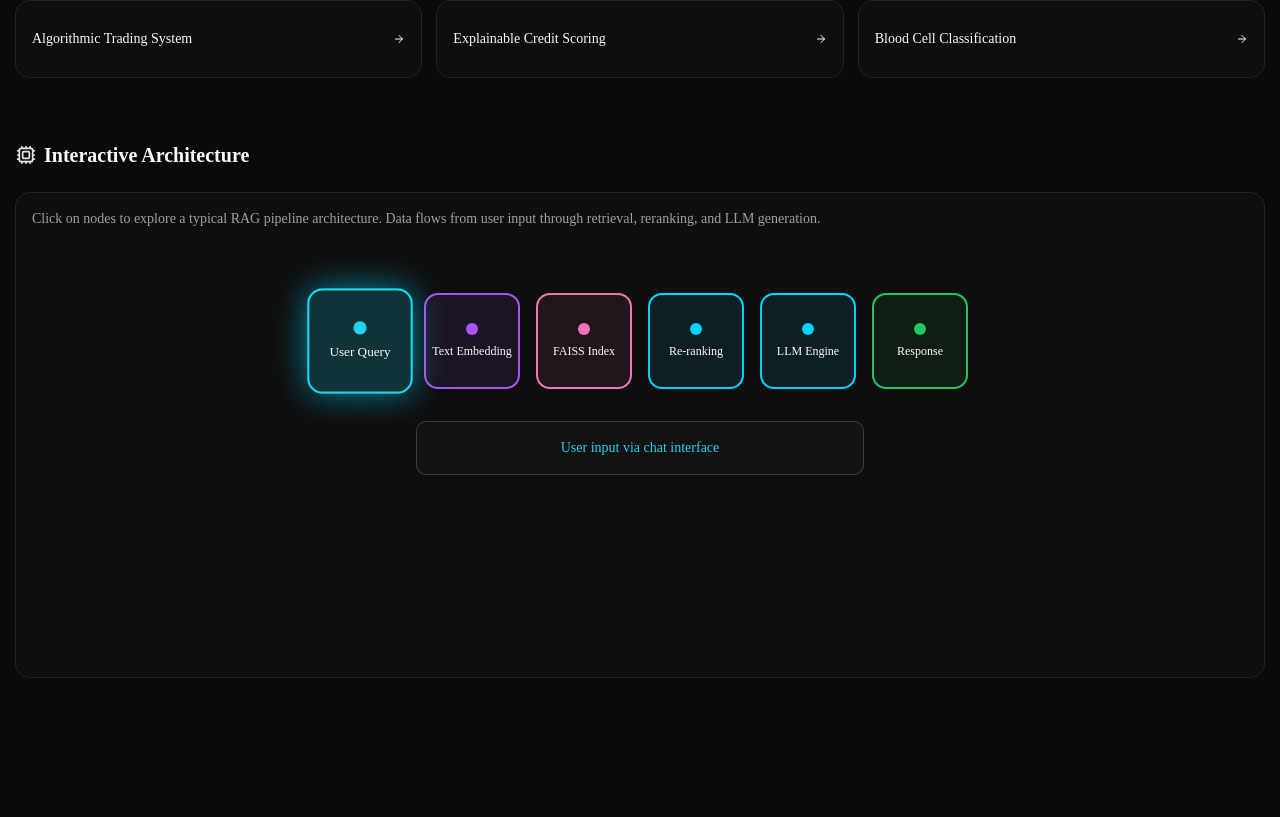
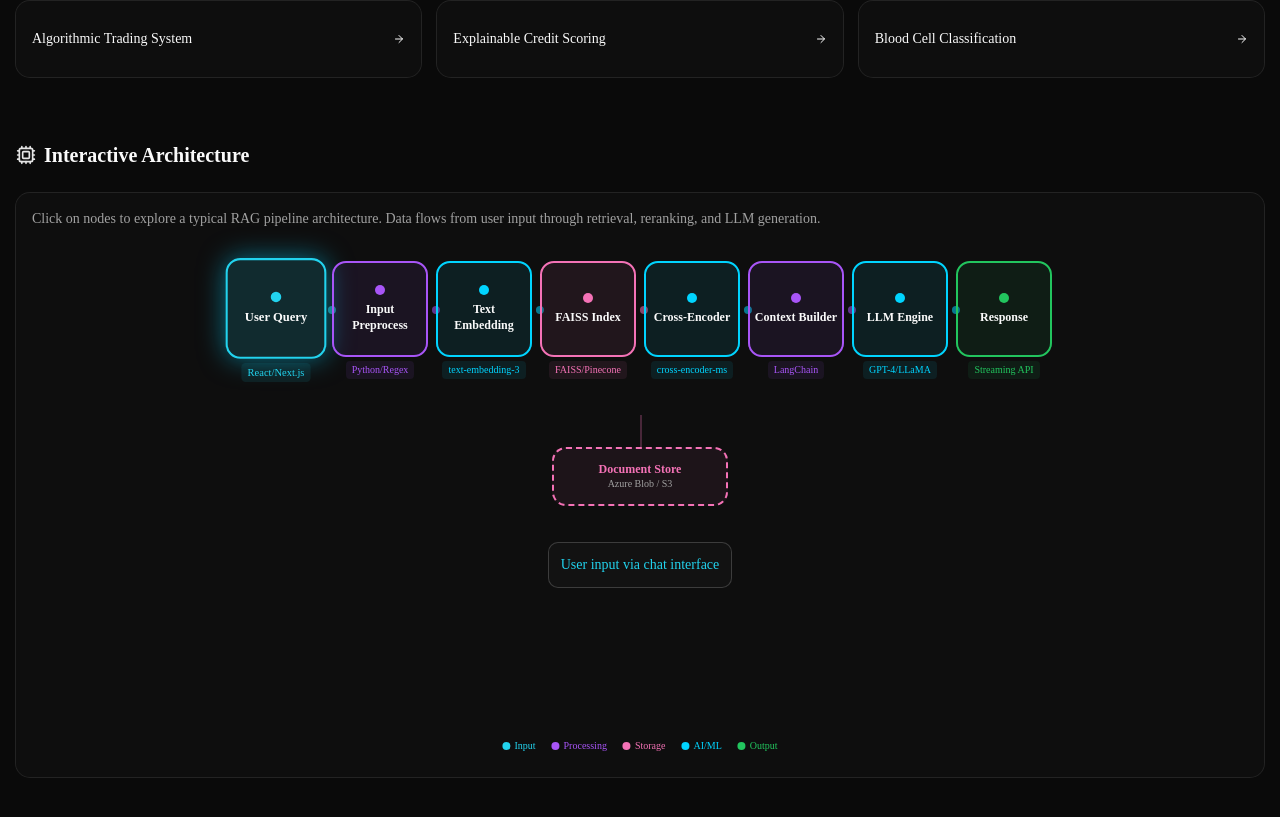
Before and after one commit to ShamsTabrezSyed/portfolio, a Next.js app: page /portfolio/systems in a window 1280 px wide. Shown: the part 1432-2249 px from the top of the page. Before the commit the page ends 2205 px from the top, so only its background shows below. Built offline with nearby package versions, Linux system fonts and the light colour scheme.

Commit message:
Add glitch logo, fix navigation, enhance architecture graph

```diff
--- a/src/components/graphs/ArchitectureGraph.tsx
+++ b/src/components/graphs/ArchitectureGraph.tsx
@@ -7,142 +7,171 @@ interface GraphNode {
   id: string;
   label: string;
   description: string;
-  type: 'source' | 'process' | 'storage' | 'model' | 'api' | 'cloud';
+  tech: string;
+  type: 'input' | 'process' | 'storage' | 'model' | 'output';
 }
 
 interface ArchitectureGraphProps {
-  nodes?: GraphNode[];
   className?: string;
 }
 
 const nodeColors: Record<string, string> = {
-  source: '#22d3ee',
+  input: '#22d3ee',
   process: '#a855f7',
   storage: '#f472b6',
   model: '#00d4ff',
-  api: '#22c55e',
-  cloud: '#f59e0b'
+  output: '#22c55e'
 };
 
-const defaultNodes: GraphNode[] = [
-  { id: 'user', label: 'User Query', description: 'User input via chat interface', type: 'source' },
-  { id: 'embed', label: 'Text Embedding', description: 'Convert text to vector embeddings', type: 'process' },
-  { id: 'vector', label: 'FAISS Index', description: 'Semantic similarity search', type: 'storage' },
-  { id: 'rerank', label: 'Re-ranking', description: 'Cross-encoder reranking', type: 'model' },
-  { id: 'llm', label: 'LLM Engine', description: 'Context-aware response generation', type: 'model' },
-  { id: 'output', label: 'Response', description: 'Streaming answer to user', type: 'api' }
+const ragNodes: GraphNode[] = [
+  { id: 'user', label: 'User Query', description: 'User input via chat interface', tech: 'React/Next.js', type: 'input' },
+  { id: 'preprocess', label: 'Input Preprocess', description: 'Clean, normalize & tokenize query text', tech: 'Python/Regex', type: 'process' },
+  { id: 'embed', label: 'Text Embedding', description: 'Convert text to vector embeddings', tech: 'text-embedding-3', type: 'model' },
+  { id: 'faiss', label: 'FAISS Index', description: 'Semantic similarity search', tech: 'FAISS/Pinecone', type: 'storage' },
+  { id: 'rerank', label: 'Cross-Encoder', description: 'Re-rank retrieved chunks by relevance', tech: 'cross-encoder-ms', type: 'model' },
+  { id: 'context', label: 'Context Builder', description: 'Combine chunks into prompt context', tech: 'LangChain', type: 'process' },
+  { id: 'llm', label: 'LLM Engine', description: 'Generate contextual response', tech: 'GPT-4/LLaMA', type: 'model' },
+  { id: 'output', label: 'Response', description: 'Stream final answer to user', tech: 'Streaming API', type: 'output' }
 ];
 
-export function ArchitectureGraph({ nodes = defaultNodes, className }: ArchitectureGraphProps) {
+export function ArchitectureGraph({ className }: ArchitectureGraphProps) {
   const [hoveredNode, setHoveredNode] = useState<string | null>(null);
   const [activeNode, setActiveNode] = useState<string>('user');
 
   return (
-    <div className={`relative w-full min-h-[400px] ${className}`}>
-      <div className="absolute inset-0 flex items-center justify-center">
-        <svg className="w-full h-full max-w-4xl" viewBox="0 0 800 400" preserveAspectRatio="xMidYMid meet">
-          <defs>
-            <linearGradient id="lineGrad" x1="0%" y1="0%" x2="100%" y2="0%">
-              <stop offset="0%" stopColor="#00d4ff" stopOpacity="0.4" />
-              <stop offset="50%" stopColor="#00d4ff" stopOpacity="1" />
-              <stop offset="100%" stopColor="#00d4ff" stopOpacity="0.4" />
-            </linearGradient>
-            <filter id="glowx">
-              <feGaussianBlur stdDeviation="3" result="blur" />
-              <feMerge>
-                <feMergeNode in="blur" />
-                <feMergeNode in="SourceGraphic" />
-              </feMerge>
-            </filter>
-          </defs>
-
-          {nodes.slice(0, -1).map((_, i) => {
-            const x1 = 100 + i * 130;
-            const x2 = 230 + i * 130;
-            return (
-              <motion.line
-                key={i}
-                x1={x1}
-                y1={200}
-                x2={x2}
-                y2={200}
-                stroke="url(#lineGrad)"
-                strokeWidth="2"
-                initial={{ pathLength: 0 }}
-                animate={{ pathLength: 1 }}
-                transition={{ duration: 1, delay: i * 0.15 }}
-              />
-            );
-          })}
-        </svg>
-      </div>
-
-      <div className="relative flex items-center justify-center gap-4 flex-wrap max-w-4xl mx-auto pt-8">
-        {nodes.map((node, i) => (
+    <div className={`relative w-full min-h-[500px] ${className}`}>
+      <div className="relative flex flex-col items-center gap-3">
+        <div className="flex flex-wrap justify-center gap-2 max-w-4xl mx-auto mb-6">
+          {ragNodes.map((node, i) => (
             <motion.div
               key={node.id}
               className="relative"
-            initial={{ opacity: 0, y: 20 }}
+              initial={{ opacity: 0, y: 10 }}
               animate={{ opacity: 1, y: 0 }}
-            transition={{ delay: i * 0.1 }}
+              transition={{ delay: i * 0.08 }}
+            >
+              <motion.div
+                className={`flex flex-col items-center cursor-pointer transition-all duration-200 ${
+                  activeNode === node.id ? 'scale-105' : 'hover:scale-102'
+                }`}
+                onClick={() => setActiveNode(node.id)}
                 onMouseEnter={() => setHoveredNode(node.id)}
                 onMouseLeave={() => setHoveredNode(null)}
-            onClick={() => setActiveNode(node.id)}
               >
-            <motion.div
-              className={`w-24 h-24 rounded-xl flex flex-col items-center justify-center cursor-pointer transition-all duration-300 ${
+                <div
+                  className={`w-24 h-24 rounded-xl flex flex-col items-center justify-center border-2 transition-all duration-300 ${
                     activeNode === node.id
-                  ? 'scale-110 shadow-[0_0_30px_rgba(0,212,255,0.6)]'
-                  : 'hover:scale-105'
+                      ? 'shadow-[0_0_25px_rgba(0,212,255,0.5)]'
+                      : ''
                   }`}
                   style={{
                     borderColor: nodeColors[node.type],
-                backgroundColor: activeNode === node.id ? `${nodeColors[node.type]}30` : `${nodeColors[node.type]}15`,
-                borderWidth: '2px',
-                borderStyle: 'solid'
+                    backgroundColor: activeNode === node.id ? `${nodeColors[node.type]}25` : `${nodeColors[node.type]}15`,
                   }}
                 >
                   <div
-                className="w-3 h-3 rounded-full mb-2"
+                    className="w-2.5 h-2.5 rounded-full mb-1.5"
                     style={{ backgroundColor: nodeColors[node.type] }}
                   />
-              <span className="text-xs font-medium text-center px-1">{node.label}</span>
-            </motion.div>
+                  <span className="text-xs font-semibold text-center px-1">{node.label}</span>
+                </div>
+
+                <span
+                  className="text-[10px] mt-1 px-1.5 py-0.5 rounded"
+                  style={{
+                    color: nodeColors[node.type],
+                    backgroundColor: `${nodeColors[node.type]}15`
+                  }}
+                >
+                  {node.tech}
+                </span>
 
                 <AnimatePresence>
                   {hoveredNode === node.id && (
                     <motion.div
-                  initial={{ opacity: 0, y: 10 }}
+                      initial={{ opacity: 0, y: 5 }}
                       animate={{ opacity: 1, y: 0 }}
                       exit={{ opacity: 0 }}
-                  className="absolute top-full mt-3 left-1/2 -translate-x-1/2 w-40 p-3 rounded-lg bg-card border border-primary/30 z-50"
+                      className="absolute top-full mt-2 left-1/2 -translate-x-1/2 w-44 p-2.5 rounded-lg bg-card border z-50 shadow-lg"
                     >
-                  <p className="font-semibold text-sm" style={{ color: nodeColors[node.type] }}>
+                      <p className="text-xs font-medium" style={{ color: nodeColors[node.type] }}>
                         {node.label}
                       </p>
-                  <p className="text-xs text-muted-foreground mt-1">{node.description}</p>
+                      <p className="text-[10px] text-muted-foreground mt-1">{node.description}</p>
                     </motion.div>
                   )}
                 </AnimatePresence>
               </motion.div>
+
+              {i < ragNodes.length - 1 && (
+                <motion.div
+                  className="absolute top-12 -right-2 w-8 h-0.5"
+                  style={{
+                    background: `linear-gradient(90deg, ${nodeColors[node.type]} 0%, ${nodeColors[node.type]}50% 50%, transparent 100%)`
+                  }}
+                >
+                  <motion.div
+                    className="absolute right-0 top-1/2 -translate-y-1/2 w-2 h-2 rounded-full"
+                    style={{ backgroundColor: nodeColors[node.type] }}
+                    animate={{ x: [0, 4], opacity: [0.5, 1, 0.5] }}
+                    transition={{ duration: 1.5, repeat: Infinity }}
+                  />
+                </motion.div>
+              )}
+            </motion.div>
           ))}
         </div>
 
-      <div className="mt-8 text-center">
+        {ragNodes.slice(0, 1).map((node) => (
+          <div key="doc-store" className="mt-8 relative">
+            <div
+              className="w-44 p-3 rounded-xl border-2 border-dashed"
+              style={{
+                borderColor: '#f472b6',
+                backgroundColor: '#f472b610'
+              }}
+            >
+              <p className="text-xs font-semibold text-center" style={{ color: '#f472b6' }}>
+                Document Store
+              </p>
+              <p className="text-[10px] text-muted-foreground text-center">Azure Blob / S3</p>
+            </div>
+            <motion.div
+              className="absolute -top-8 left-1/2 w-0.5 h-8"
+              style={{ backgroundColor: '#f472b640' }}
+            />
+          </div>
+        ))}
+
         <AnimatePresence mode="wait">
           <motion.div
             key={activeNode}
             initial={{ opacity: 0 }}
             animate={{ opacity: 1 }}
             exit={{ opacity: 0 }}
-            className="p-4 rounded-lg bg-card/50 border border-primary/20 max-w-md mx-auto"
+            className="mt-6 p-3 rounded-lg bg-card/50 border border-primary/20 max-w-md"
           >
-            <p className="text-sm" style={{ color: nodeColors[nodes.find(n => n.id === activeNode)?.type || 'api'] }}>
-              {nodes.find(n => n.id === activeNode)?.description}
+            <p className="text-sm text-center" style={{ color: nodeColors[ragNodes.find(n => n.id === activeNode)?.type || 'model'] }}>
+              {ragNodes.find(n => n.id === activeNode)?.description}
             </p>
           </motion.div>
         </AnimatePresence>
       </div>
+
+      <div className="absolute bottom-2 left-1/2 -translate-x-1/2 flex gap-4 text-[10px]">
+        {[
+          { label: 'Input', color: '#22d3ee' },
+          { label: 'Processing', color: '#a855f7' },
+          { label: 'Storage', color: '#f472b6' },
+          { label: 'AI/ML', color: '#00d4ff' },
+          { label: 'Output', color: '#22c55e' }
+        ].map((item) => (
+          <div key={item.label} className="flex items-center gap-1">
+            <span className="w-2 h-2 rounded-full" style={{ backgroundColor: item.color }} />
+            <span style={{ color: item.color }}>{item.label}</span>
+          </div>
+        ))}
+      </div>
     </div>
   );
 }
```
Also changed, not shown: src/app/page.tsx (+17 -14 lines), src/components/ui/GlitchLogo.tsx (added, +100 -0 lines). Lines whose indentation alone changed are shown as unchanged.
